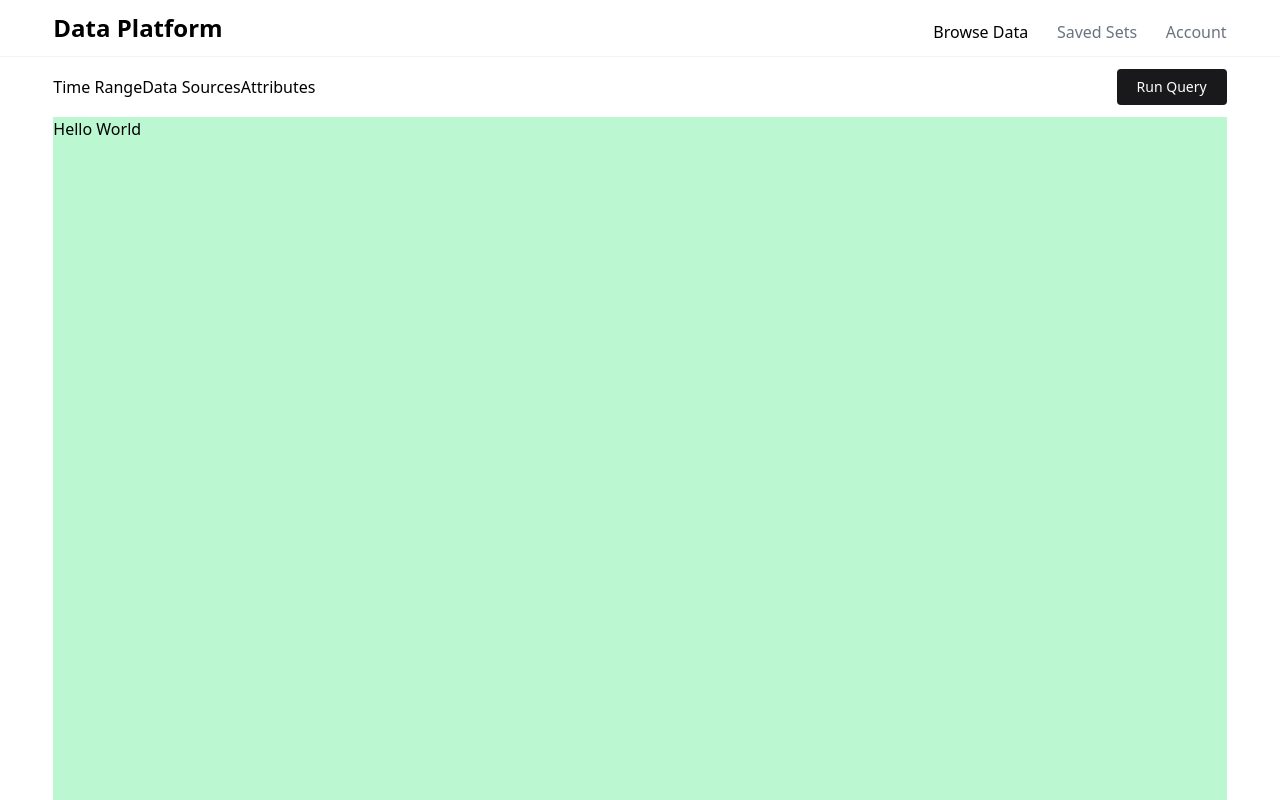
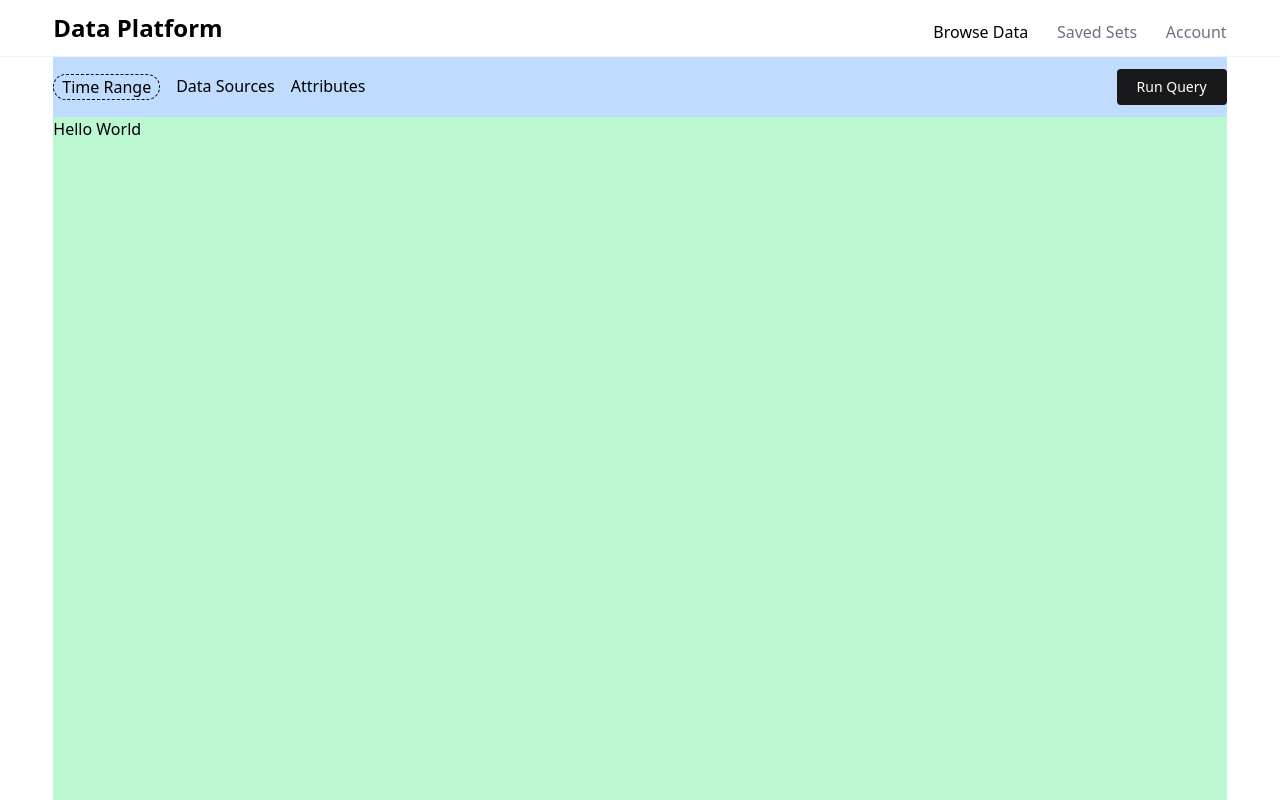
Before and after one commit to osprey-dcs/dp-web-app, a React (Vite) app: page / in a window 1280 px wide. Built offline with nearby package versions, Linux system fonts and the light colour scheme; what @protobuf-ts/grpcweb-transport would draw is missing.

Commit message:
floating ui config with menu and time range

```diff
--- a/src/components/header/Header.jsx
+++ b/src/components/header/Header.jsx
@@ -1,41 +1,19 @@
 import { Link } from "wouter";
 import NavLink from "./navlink/NavLink";
-import { useState } from "react";
-import { useClick, useFloating, useInteractions } from "@floating-ui/react";
+import PopoverMenu from "./popovermenu/PopoverMenu";
 
 function Header() {
-    const [isOpen, setIsOpen] = useState();
-    const { refs, floatingStyles, context } = useFloating({
-        open: isOpen,
-        onOpenChange: setIsOpen,
-        placement: 'bottom-end'
-    });
-
-    const click = useClick(context);
-
-    const { getReferenceProps, getFloatingProps } = useInteractions([click]);
 
     return (
         <header className="w-screen flex items-center justify-center border-b border-[#F5F4F4]" data-testid="main-header">
             <div className="w-11/12 py-3 flex justify-between">
                 <Link href="/" className="text-2xl font-semibold">Data Platform</Link>
-                <nav className="w-5/12 lg:w-4/12 xl:w-3/12 hidden sm:flex justify-between between-4 items-end">
+                <nav className="w-5/12 lg:w-4/12 xl:w-3/12 hidden sm:flex justify-between items-end">
                     <NavLink text="Browse Data" href="/" />
                     <NavLink text="Saved Sets" href="saved-sets" />
                     <NavLink text="Account" href="account" />
                 </nav>
-                <div className="flex justify-end items-center sm:hidden">
-                    <button ref={refs.setReference} {...getReferenceProps()}>
-                        <svg xmlns="http://www.w3.org/2000/svg" x="0px" y="0px" width="22" height="22" viewBox="0 0 50 50">
-                            <path d="M 5 8 A 2.0002 2.0002 0 1 0 5 12 L 45 12 A 2.0002 2.0002 0 1 0 45 8 L 5 8 z M 5 23 A 2.0002 2.0002 0 1 0 5 27 L 45 27 A 2.0002 2.0002 0 1 0 45 23 L 5 23 z M 5 38 A 2.0002 2.0002 0 1 0 5 42 L 45 42 A 2.0002 2.0002 0 1 0 45 38 L 5 38 z"></path>
-                        </svg>
-                    </button>
-                    {
-                        isOpen && (
-                            <div ref={refs.setFloating} style={floatingStyles} {...getFloatingProps()} className="p-3 border bg-white">Popover</div>
-                        )
-                    }
-                </div>
+                <PopoverMenu />
             </div>
         </header>
     );
--- /dev/null
+++ b/src/components/header/popovermenu/PopoverMenu.jsx
@@ -0,0 +1,45 @@
+import { useState } from "react";
+import { FloatingFocusManager, offset, useClick, useDismiss, useFloating, useInteractions, useRole, useTransitionStyles } from "@floating-ui/react";
+import NavLink from "../navlink/NavLink";
+
+function PopoverMenu() {
+    const [isOpen, setIsOpen] = useState();
+    const { refs, floatingStyles, context } = useFloating({
+        open: isOpen,
+        onOpenChange: setIsOpen,
+        placement: 'bottom-end',
+        middleware: [offset(8)]
+    });
+    const { isMounted, styles: transitionStyles } = useTransitionStyles(context);
+
+    const click = useClick(context);
+    const dismiss = useDismiss(context);
+    const role = useRole(context)
+    const { getReferenceProps, getFloatingProps } = useInteractions([click, dismiss, role]);
+
+    return (
+        <div className="flex justify-end items-center sm:hidden">
+            <button ref={refs.setReference} {...getReferenceProps()}>
+                <svg xmlns="http://www.w3.org/2000/svg" x="0px" y="0px" width="22" height="22" viewBox="0 0 50 50">
+                    <path d="M 5 8 A 2.0002 2.0002 0 1 0 5 12 L 45 12 A 2.0002 2.0002 0 1 0 45 8 L 5 8 z M 5 23 A 2.0002 2.0002 0 1 0 5 27 L 45 27 A 2.0002 2.0002 0 1 0 45 23 L 5 23 z M 5 38 A 2.0002 2.0002 0 1 0 5 42 L 45 42 A 2.0002 2.0002 0 1 0 45 38 L 5 38 z"></path>
+                </svg>
+            </button>
+            {
+                isMounted && (
+                    <FloatingFocusManager context={context} modal={false}>
+                        <div ref={refs.setFloating} style={floatingStyles} {...getFloatingProps()}>
+                            <div style={transitionStyles} className="p-3 flex flex-col items-start border rounded bg-white">
+                                <NavLink text="Browse Data" href="/" />
+                                <NavLink text="Saved Sets" href="saved-sets" />
+                                <NavLink text="Account" href="account" />
+                            </div>
+                        </div>
+                    </FloatingFocusManager>
+                )
+            }
+        </div>
+    )
+
+}
+
+export default PopoverMenu;
--- /dev/null
+++ b/src/components/header/popovermenu/index.js
@@ -0,0 +1,2 @@
+import PopoverMenu from "./PopoverMenu";
+export default PopoverMenu;
--- a/src/components/home/Home.jsx
+++ b/src/components/home/Home.jsx
@@ -1,22 +1,10 @@
-import DataPlatformApi from "../../domain/grpc-client/DataPlatformApi";
+import QueryItems from "./queryitems/QueryItems";
 
 function Home() {
 
-    function testApi() {
-        const test = new DataPlatformApi();
-        test.queryMetadata();
-    }
-
     return (
         <div className="h-full flex flex-col" data-testid="home">
-            <div className="py-3 flex items-center justify-between">
-                <div className="flex flex-row">
-                    <div>Time Range</div>
-                    <div>Data Sources</div>
-                    <div>Attributes</div>
-                </div>
-                <button className="btn-std px-5 py-2 rounded text-sm font-medium text-white bg-[#19191B]" onClick={testApi}>Run Query</button>
-            </div>
+            <QueryItems />
             <main className="flex-grow bg-green-200">
                 Hello World
             </main>
--- /dev/null
+++ b/src/components/home/queryitems/QueryItems.jsx
@@ -0,0 +1,24 @@
+import TimeRangeSelector from "./timeselector/TimeRangeSelector";
+
+import DataPlatformApi from "../../../domain/grpc-client/DataPlatformApi";
+
+function QueryItems() {
+
+    function testApi() {
+        const test = new DataPlatformApi();
+        test.queryDataTable();
+    }
+
+    return (
+        <div className="py-3 flex items-center justify-between bg-blue-200">
+            <div className="flex flex-row">
+                <TimeRangeSelector />
+                <div className="mr-4">Data Sources</div>
+                <div>Attributes</div>
+            </div>
+            <button className="btn-std px-5 py-2 rounded text-sm font-medium text-white bg-[#19191B]" onClick={testApi}>Run Query</button>
+        </div>
+    )
+}
+
+export default QueryItems;
--- /dev/null
+++ b/src/components/home/queryitems/index.js
@@ -0,0 +1,2 @@
+import QueryItems from "./QueryItems";
+export default QueryItems;
--- /dev/null
+++ b/src/components/home/queryitems/timeselector/TimeRangeSelector.jsx
@@ -0,0 +1,37 @@
+import { Fragment, useState } from "react";
+import { FloatingFocusManager, offset, useClick, useDismiss, useFloating, useInteractions, useRole, useTransitionStyles } from "@floating-ui/react";
+
+function TimeRangeSelector() {
+    const [isOpen, setIsOpen] = useState();
+    const { refs, floatingStyles, context } = useFloating({
+        open: isOpen,
+        onOpenChange: setIsOpen,
+        placement: 'bottom-start',
+        middleware: [offset(8)]
+    });
+    const { isMounted, styles: transitionStyles } = useTransitionStyles(context);
+
+    const click = useClick(context);
+    const dismiss = useDismiss(context);
+    const role = useRole(context);
+    const { getReferenceProps, getFloatingProps } = useInteractions([click, dismiss, role]);
+
+    return (
+        <Fragment>
+            <div className="mr-4 px-2 border border-black border-dashed rounded-full hover:cursor-default" ref={refs.setReference} {...getReferenceProps()}>Time Range</div>
+            {
+                isMounted && (
+                    <FloatingFocusManager context={context} modal={false}>
+                        <div ref={refs.setFloating} style={floatingStyles} {...getFloatingProps()}>
+                            <div style={transitionStyles} className="p-5 border rounded bg-white">
+                                Time Range Selector
+                            </div>
+                        </div>
+                    </FloatingFocusManager>
+                )
+            }
+        </Fragment>
+    )
+}
+
+export default TimeRangeSelector;
--- /dev/null
+++ b/src/components/home/queryitems/timeselector/index.js
@@ -0,0 +1,2 @@
+import TimeRangeSelector from "./TimeRangeSelector";
+export default TimeRangeSelector;
--- a/src/domain/grpc-client/DataPlatformApi.js
+++ b/src/domain/grpc-client/DataPlatformApi.js
@@ -32,7 +32,7 @@ export default class DataPlatformApi {
         return true;
     }
 
-    queryData = async () => {
+    queryDataTable = async () => {
         const query = {
             request: {
                 oneofKind: "querySpec",
@@ -43,20 +43,20 @@ export default class DataPlatformApi {
                     },
                     endTime: {
                         epochSeconds: 1698767462,
-                        nanoseconds: 999000000
+                        nanoseconds: 5000000
                     },
                     pvNames: ["dpTest_602"]
                 }
             }
         }
 
-        const { status, response } = await this.client.queryData(query);
+        const { status, response } = await this.client.queryDataTable(query);
         const result = response.result;
 
         if (!this.handleStatus(status)) return;
         if (!this.handleExceptionalResult(result)) return;
 
-        console.log(result.queryData);
+        console.log(result.tableResult);
     }
 
     queryMetadata = async () => {
```
